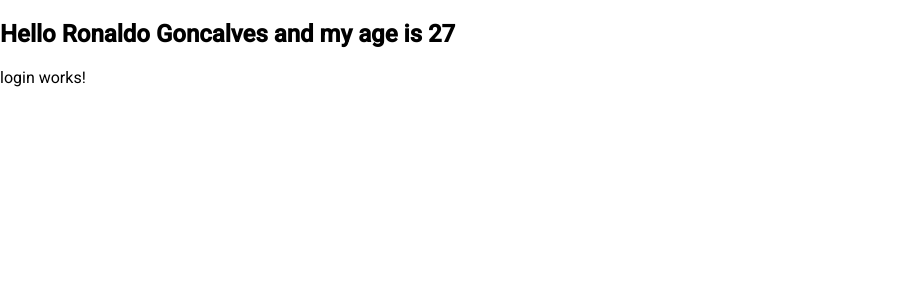
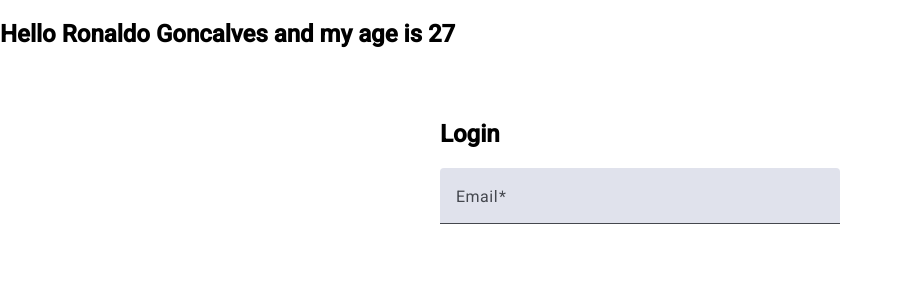
Before and after one commit to naldo1026/habits, an Angular app: page /login in a window 1280 px wide. Shown: the top 300 px of the page, without its empty margins (0-902 px from the left). Built offline with nearby package versions, Linux system fonts and the light colour scheme.

Commit message:
added some fields for the login form

```diff
--- a/src/app/app.config.ts
+++ b/src/app/app.config.ts
@@ -4,5 +4,8 @@ import { provideRouter } from '@angular/router';
 import { routes } from './app.routes';
 
 export const appConfig: ApplicationConfig = {
-  providers: [provideZoneChangeDetection({ eventCoalescing: true }), provideRouter(routes)]
+  providers: [
+    provideZoneChangeDetection({ eventCoalescing: true }),
+    provideRouter(routes),
+  ],
 };
--- a/src/app/pages/login/login.component.css
+++ b/src/app/pages/login/login.component.css
@@ -0,0 +1,3 @@
+.w-full {
+  width: 100%;
+}
--- a/src/app/pages/login/login.component.html
+++ b/src/app/pages/login/login.component.html
@@ -1 +1,10 @@
-<p>login works!</p>
+<div style="max-width: 400px; margin: auto; padding: 2rem">
+  <h2>Login</h2>
+
+  <form [formGroup]="loginForm" (ngSubmit)="onSubmit()">
+    <mat-form-field appearance="fill" class="w-full">
+      <mat-label>Email</mat-label>
+      <input matInput type="email" formControlName="email" required />
+    </mat-form-field>
+  </form>
+</div>
--- a/src/app/pages/login/login.component.ts
+++ b/src/app/pages/login/login.component.ts
@@ -1,11 +1,38 @@
 import { Component } from '@angular/core';
+import {
+  ReactiveFormsModule,
+  FormBuilder,
+  FormGroup,
+  Validators,
+} from '@angular/forms';
+import { CommonModule } from '@angular/common';
+import { MatFormFieldModule } from '@angular/material/form-field';
+import { MatInputModule } from '@angular/material/input';
+import { MatButtonModule } from '@angular/material/button';
 
 @Component({
   selector: 'app-login',
-  imports: [],
+  imports: [
+    CommonModule,
+    ReactiveFormsModule,
+    MatFormFieldModule,
+    MatInputModule,
+    MatButtonModule,
+  ],
   templateUrl: './login.component.html',
-  styleUrl: './login.component.css'
+  styleUrl: './login.component.css',
 })
 export class LoginComponent {
+  loginForm: FormGroup;
 
+  constructor(private fb: FormBuilder) {
+    this.loginForm = this.fb.group({
+      email: ['', Validators.required, Validators.email],
+      passowrd: ['', Validators.required],
+    });
+  }
+
+  onSubmit() {
+    console.log('hello');
+  }
 }
```
